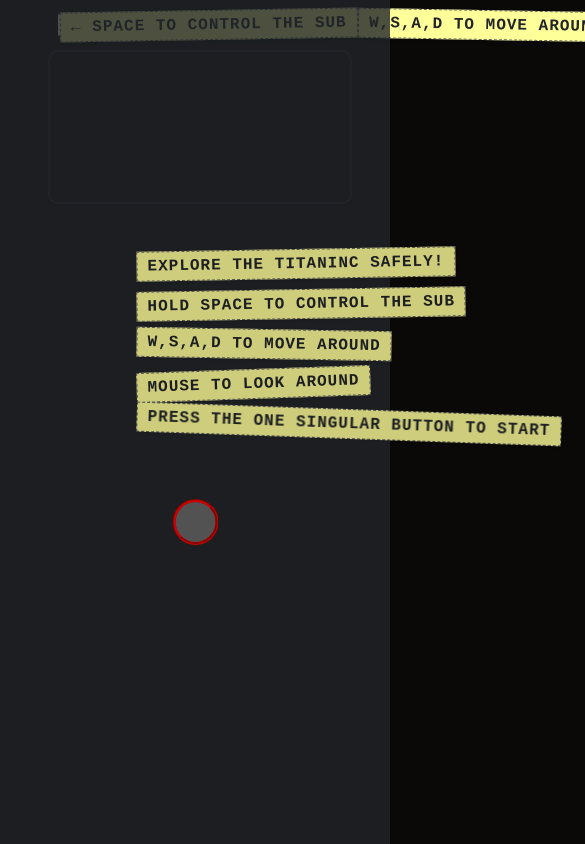
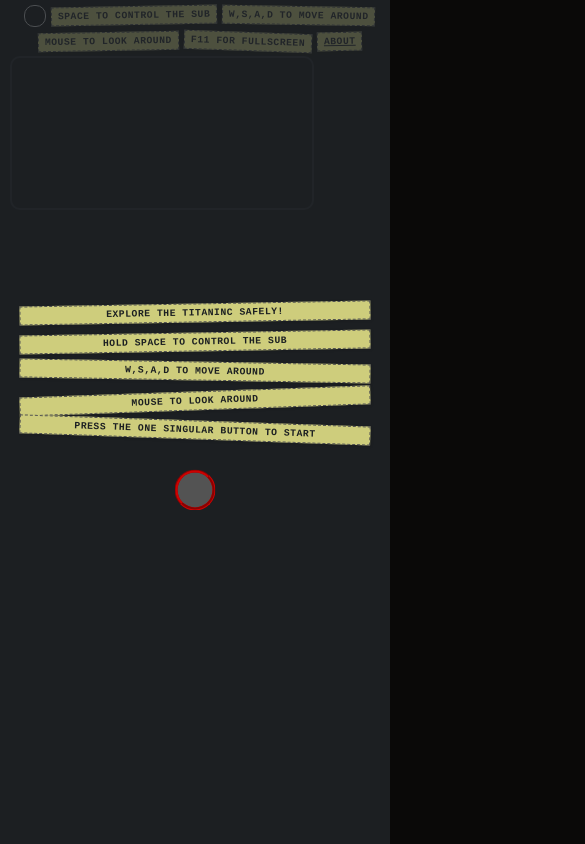
Before and after one commit to range-et/safeTitanic, a website: page dist/index.html in a window 390 px wide. Shown: the top 844 px of the page, 585 px wide, since content can reach past the window. Drawn offline with Linux system fonts and the light colour scheme.

Commit message:
fixed the build settings

```diff
--- a/dist/index.html
+++ b/dist/index.html
@@ -1,8 +1,16 @@
-<!DOCTYPE html>
-<html lang="en">
+<!DOCTYPE html><html lang="en"><head>
 
-<head>
-    <meta charset="utf-8">
+    <!-- Google tag (gtag.js) -->
+    <script async="" src="https://www.googletagmanager.com/gtag/js?id=G-D5RD8NG81L"></script>
+    <script>window.dataLayer = window.dataLayer || [];
+function gtag() {
+    dataLayer.push(arguments);
+}
+gtag('js', new Date());
+gtag('config', 'G-D5RD8NG81L');
+
+</script>
+
     <title>Safe Titanic</title>
     <link rel="icon" type="image/x-icon" href="/favicon.7155ca86.ico">
     <style>body {
@@ -40,21 +48,23 @@
 .masking-tape {
   color: #212529;
   text-transform: uppercase;
-  letter-spacing: 1px;
+  letter-spacing: clamp(.5px, .1vw, 1px);
   white-space: nowrap;
   background-color: #ff9;
   border: 1px dashed #666;
-  padding: 5px 10px;
+  padding: clamp(3px, .5vw, 5px) clamp(6px, 1.2vw, 10px);
   font-family: Courier New, Courier, monospace;
+  font-size: clamp(10px, 1.2vw, 14px);
   font-weight: 900;
   display: inline-block;
   box-shadow: 1px 1px 3px #0000001a;
 }
 
 .navmarker {
-  flex-direction: row;
+  flex-flow: wrap;
   justify-content: space-between;
   align-items: center;
+  gap: clamp(5px, 1vw, 10px);
   width: 80%;
   display: flex;
 }
@@ -79,11 +89,13 @@
 
 .modal {
   text-align: center;
-  width: 30vw;
+  width: clamp(280px, 30vw, 500px);
+  max-width: 90vw;
 }
 
 .add-space {
-  margin-bottom: 10px;
+  margin-bottom: clamp(8px, 1.5vh, 10px);
+  display: block;
 }
 
 #startButton, #startButton2 {
@@ -105,6 +117,45 @@
   text-decoration: underline;
 }
 
+@media (width <= 768px) {
+  .navmarker {
+    justify-content: center;
+    width: 100%;
+  }
+
+  .masking-tape {
+    white-space: normal;
+    font-size: clamp(9px, 2vw, 12px);
+  }
+
+  .main {
+    padding-left: 10px;
+    padding-right: 10px;
+  }
+
+  #navbar {
+    padding: 5px;
+  }
+}
+
+@media (width <= 480px) {
+  .modal {
+    width: 95vw;
+    padding: 10px;
+  }
+
+  .masking-tape {
+    padding: clamp(2px, .8vw, 4px) clamp(4px, 1.5vw, 8px);
+    font-size: clamp(8px, 2.5vw, 11px);
+  }
+
+  #startButton, #startButton2 {
+    width: 35px;
+    height: 35px;
+    margin-top: 30px;
+    margin-bottom: 30px;
+  }
+}
 </style>
 </head>
 
@@ -139,7 +190,7 @@
         <div id="navbar">
             <div class="navmarker">
                 <div id="lightbar"></div>
-                <span class="masking-tape" style="transform: rotate(-1deg)">← Space to control the sub</span>
+                <span class="masking-tape" style="transform: rotate(-1deg)">Space to control the sub</span>
                 <span class="masking-tape" style="transform: rotate(1deg)">W,S,A,D to move around</span>
                 <span class="masking-tape" style="transform: rotate(-1deg)">Mouse to look around</span>
                 <span class="masking-tape" style="transform: rotate(2deg)">F11 for fullscreen</span>
@@ -151,8 +202,8 @@
         <script>document.getElementById("about").style.display = "none";
 
 </script>
-        <script defer="" src="/index.3d214d75.js"></script>
+        <script defer="" type="module" src="/safeTitanic.e02fbd41.js"></script>
     </div>
-</body>
 
-</html>
+
+</body></html>
--- a/package.json
+++ b/package.json
@@ -2,7 +2,6 @@
   "name": "safetitanic",
   "version": "1.0.0",
   "description": "A safe way to visit the titanic",
-  "main": "index.js",
   "scripts": {
     "watch": "npx vite",
     "build": "npx parcel index.html"
```
Also changed, not shown: 2 other files.
